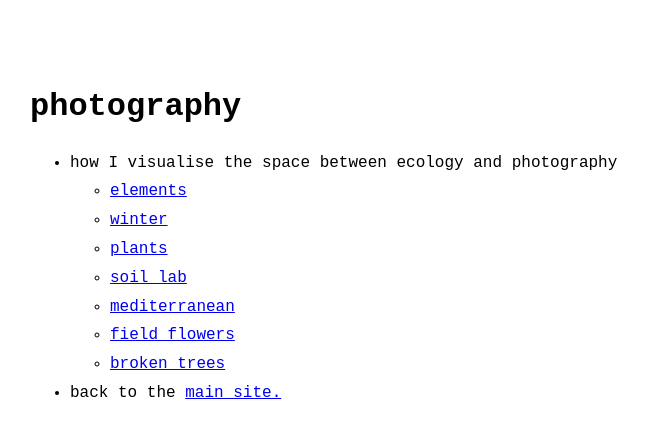
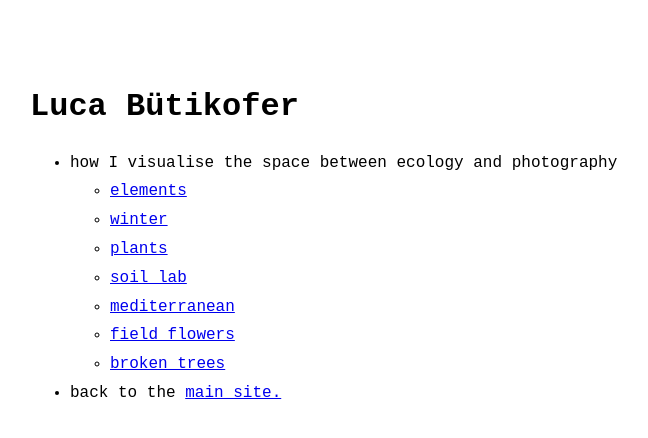
Before and after one commit to lucabutikofer/Photography, a Jekyll site: the page built from index.md, in a window 1280 px wide. Shown: the top 438 px of the page, without its empty margins (290-938 px from the left). Built offline with Jekyll 4.4.1, drawn with Linux system fonts in a browser that asks for light colours.

Commit message:
Update _config.yml

```diff
--- a/_config.yml
+++ b/_config.yml
@@ -1,4 +1,4 @@
-title: photography # name of the site
+title: Luca Bütikofer # name of the site
 author: Luca Bütikofer # name of site's author
 # email: riccardo.graziosi97@gmail.com # email of site's author
 # url: https://riggraz.dev # root address of the site
```
